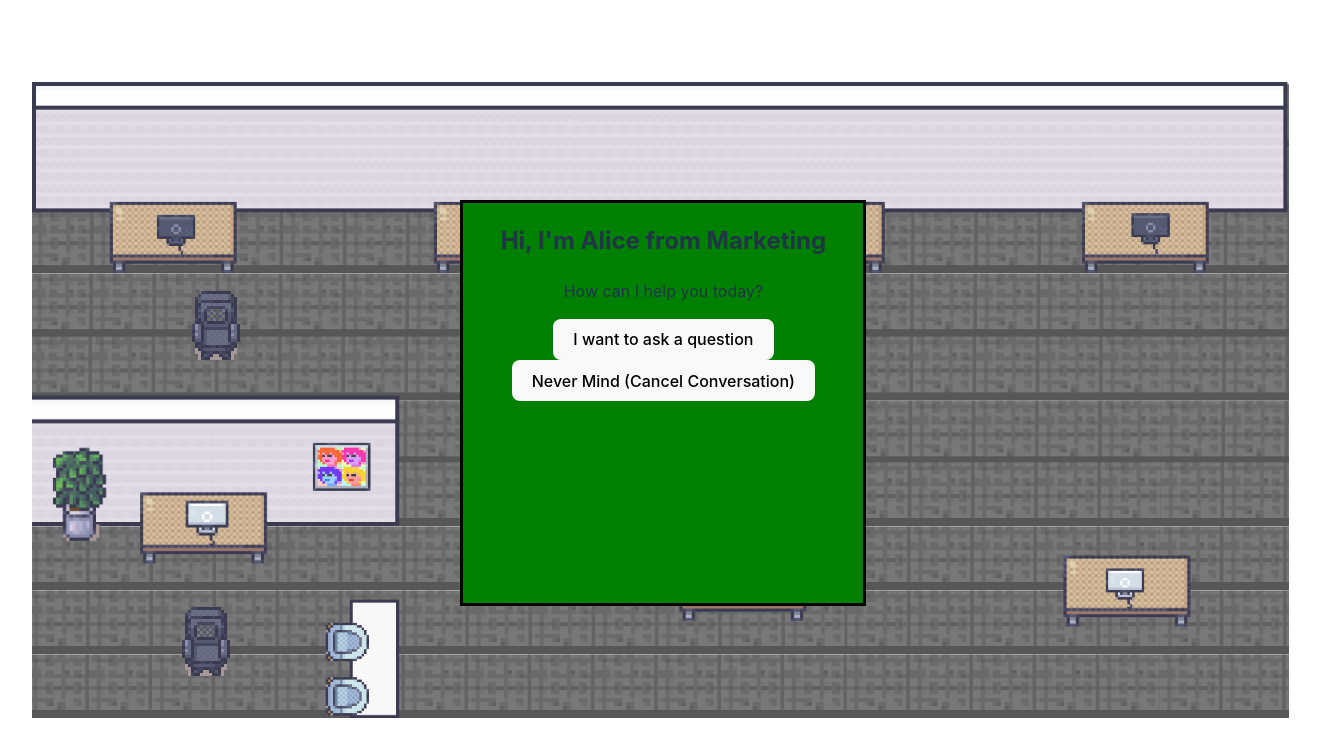
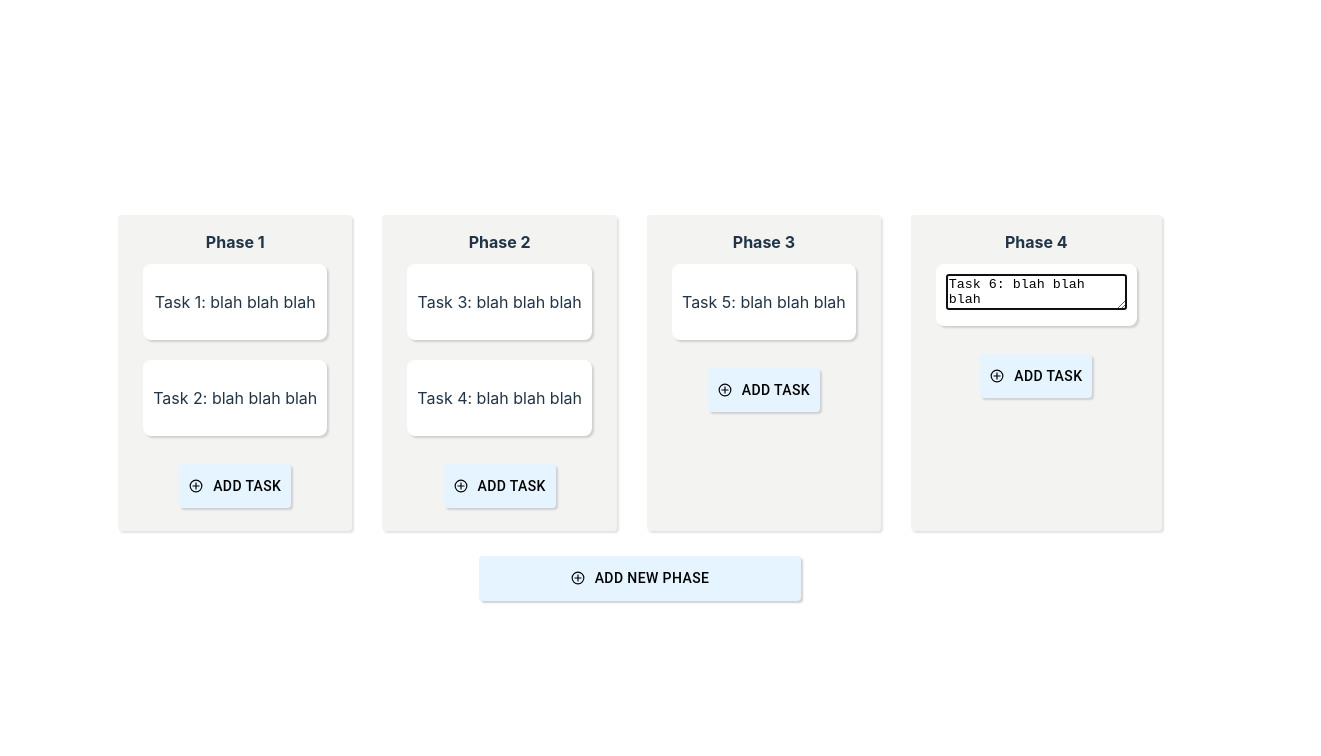
Before and after one commit to st9488/HackUTD-2023, a React (Vite) app in the folder frontend/: page /kanban in a window 1280 px wide. Shown: the top 756 px of the page, 1321 px wide, since content can reach past the window. Built offline with nearby package versions, Linux system fonts and the light colour scheme.

Commit message:
added dynamic completed variable

```diff
--- a/frontend/src/App.tsx
+++ b/frontend/src/App.tsx
@@ -5,7 +5,7 @@ import KanbanPage from './kanban/KanbanPage';
 
 function App() {
 
-  const [onGame, setOnGame] = useState(true);
+  const [onGame, setOnGame] = useState(false);
 
   return (
     <>
--- a/frontend/src/kanban/KanbanCard.tsx
+++ b/frontend/src/kanban/KanbanCard.tsx
@@ -1,8 +1,9 @@
 import { useState } from "react";
 import { BsFillTrash3Fill } from 'react-icons/bs';
+import { AiOutlineCheckCircle } from 'react-icons/ai';
+import { GrUpdate } from 'react-icons/gr';
 import { Id, Task } from "../kanban/types";
 import { useSortable } from "@dnd-kit/sortable";
-import { CSS } from "@dnd-kit/utilities";
 import { Button, Container } from "@mui/material";
 
 interface Props {
@@ -11,16 +12,30 @@ interface Props {
   updateTask: (id: Id, content: string) => void;
 }
 
+function toggleTaskCompletion(task: Task): Task {
+  return {
+    ...task,
+    completed: !task.completed,
+  };
+}
+
 function KanbanCard({ task, deleteTask, updateTask }: Props) {
   const [mouseIsOver, setMouseIsOver] = useState(false);
   const [editMode, setEditMode] = useState(true);
+  const [isButtonClicked, setIsButtonClicked] = useState(false);
+  const [currentTask, setCurrentTask] = useState(task);
+
+  const handleButtonClick = () => {
+    setIsButtonClicked(!isButtonClicked);
+    const updatedTask = toggleTaskCompletion(currentTask);
+    setCurrentTask(updatedTask);
+    console.log('Task marked as completed:', updatedTask);
+  };
 
   const {
     setNodeRef,
     attributes,
     listeners,
-    transform,
-    transition,
     isDragging,
   } = useSortable({
     id: task.id,
@@ -32,12 +47,11 @@ function KanbanCard({ task, deleteTask, updateTask }: Props) {
   });
 
   const style = {
-    backgroundColor: 'white',
+    backgroundColor: isButtonClicked ? '#d9ead3' : 'white',
     borderRadius: 8,
     padding: 10,
     margin: 10,
-    // transition,
-    // transform: CSS.Transform.toString(transform),
+    boxShadow: '2px 2px 2px #D0D0D0',
   };
 
   const useStyle = {
@@ -47,11 +61,13 @@ function KanbanCard({ task, deleteTask, updateTask }: Props) {
         justifyContent: 'center',
         textAlign: 'center',
         padding: '10px',
+        margin: '5px',
+        boxShadow: '1px 1px 1px #D0D0D0',
 
       "&:hover": {
         backgroundColor: "#A9DAFF !important",
         color: 'black',
-        boxShadow: "none !important",
+        boxShadow: "'1px 1px 1px #D0D0D0' !important",
       },
       "&:active": {
         boxShadow: "none !important",
@@ -70,10 +86,6 @@ function KanbanCard({ task, deleteTask, updateTask }: Props) {
       <div
         ref={setNodeRef}
         style={style}
-      //   className="
-      //   opacity-30
-      // bg-mainBackgroundColor p-2.5 h-[100px] min-h-[100px] items-center flex text-left rounded-xl border-2 border-rose-500  cursor-grab relative
-      // "
       />
     );
   }
@@ -85,13 +97,8 @@ function KanbanCard({ task, deleteTask, updateTask }: Props) {
         style={style}
         {...attributes}
         {...listeners}
-        // className="bg-mainBackgroundColor p-2.5 h-[100px] min-h-[100px] items-center flex text-left rounded-xl hover:ring-2 hover:ring-inset hover:ring-rose-500 cursor-grab relative"
       >
         <textarea
-        //   className="
-        // h-[90%]
-        // w-full resize-none border-none rounded bg-transparent text-white focus:outline-none
-        // "
           value={task.content}
           autoFocus
           placeholder="Task content here"
@@ -113,8 +120,7 @@ function KanbanCard({ task, deleteTask, updateTask }: Props) {
       style={style}
       {...attributes}
       {...listeners}
-      onClick={toggleEditMode}
-      // className="bg-mainBackgroundColor p-2.5 h-[100px] min-h-[100px] items-center flex text-left rounded-xl hover:ring-2 hover:ring-inset hover:ring-rose-500 cursor-grab relative task"
+      onDoubleClick={toggleEditMode}
       onMouseEnter={() => {
         setMouseIsOver(true);
       }}
@@ -123,20 +129,27 @@ function KanbanCard({ task, deleteTask, updateTask }: Props) {
       }}
     >
       <p
-      // className="my-auto h-[90%] w-full overflow-y-auto overflow-x-hidden whitespace-pre-wrap"
       >
         {task.content}
       </p>
 
       {mouseIsOver && (
+        <Container>
+          <Button sx={useStyle.Button}
+          onClick={() => {
+            handleButtonClick()
+          }}
+        >
+          <AiOutlineCheckCircle />
+        </Button>
         <Button sx={useStyle.Button}
           onClick={() => {
             deleteTask(task.id);
           }}
-          // className="stroke-white absolute right-4 top-1/2 -translate-y-1/2 bg-columnBackgroundColor p-2 rounded opacity-60 hover:opacity-100"
         >
           <BsFillTrash3Fill />
         </Button>
+        </Container>
       )}
     </div>
   );
--- a/frontend/src/kanban/KanbanLane.tsx
+++ b/frontend/src/kanban/KanbanLane.tsx
@@ -2,11 +2,9 @@ import { SortableContext, useSortable } from "@dnd-kit/sortable";
 import { BsFillTrash3Fill } from 'react-icons/bs';
 import { GrAddCircle } from 'react-icons/gr';
 import { Column, Id, Task } from "./types";
-import { CSS } from "@dnd-kit/utilities";
 import { useMemo, useState } from "react";
 import KanbanCard from "./KanbanCard";
 import { Button } from "@mui/material";
-import { withStyles } from "@material-ui/core";
 
 interface Props {
   column: Column;
@@ -39,8 +37,6 @@ function KanbanLane({
     setNodeRef,
     attributes,
     listeners,
-    transform,
-    transition,
     isDragging,
   } = useSortable({
     id: column.id,
@@ -59,11 +55,12 @@ function KanbanLane({
         textAlign: 'center',
         padding: '10px',
         margin: 1,
+        boxShadow: '2px 2px 2px #D0D0D0',
 
       "&:hover": {
         backgroundColor: "#A9DAFF !important",
         color: 'black',
-        boxShadow: "none !important",
+        boxShadow: "2px 2px 2px #D0D0D0 !important",
       },
       "&:active": {
         boxShadow: "none !important",
@@ -72,26 +69,14 @@ function KanbanLane({
     },
   };
 
-//   const StyledButton = withStyles({
-//   root: {
-//     color: 'black',
-//     backgroundColor: 'black',
-//     justifyContent: 'center',
-//     textAlign: 'center',
-//     '&:hover': {
-//       color: 'pink',
-//       backgroundColor: 'red',
-//   },
-// }})(Button);
-
   const style = {
-    backgroundColor: '#E7E7E7',
+    backgroundColor: '#F3F3F2',
     borderRadius: 4,
     justifyContent: 'center',
     padding: 15,
     margin: 15,
-    // transition,
-    // transform: CSS.Transform.toString(transform),
+    boxShadow: '2px 2px 2px #E3E3E3',
+
   };
 
 
@@ -100,18 +85,6 @@ function KanbanLane({
       <div
         ref={setNodeRef}
         style={{backgroundColor: 'red', opacity: 40, border: 2, borderColor: 'pink', display: 'flex'}}
-    //     className="
-    //   bg-columnBackgroundColor
-    //   opacity-40
-    //   border-2
-    //   border-pink-500
-    //   w-[350px]
-    //   h-[500px]
-    //   max-h-[500px]
-    //   rounded-md
-    //   flex
-    //   flex-col
-    //   "
       ></div>
     );
 
@@ -122,15 +95,6 @@ function KanbanLane({
     <div
       ref={setNodeRef}
       style={style}
-//       className="
-//   bg-columnBackgroundColor
-//   w-[350px]
-//   h-[500px]
-//   max-h-[500px]
-//   rounded-md
-//   flex
-//   flex-col
-//   "
     >
       {/* Column title */}
       <div
@@ -146,42 +110,13 @@ function KanbanLane({
             setMouseIsOver(false);
           }}
         style={{fontWeight: 'bold'}}
-    //     className="
-    //   bg-mainBackgroundColor
-    //   text-md
-    //   h-[60px]
-    //   cursor-grab
-    //   rounded-md
-    //   rounded-b-none
-    //   p-3
-    //   font-bold
-    //   border-columnBackgroundColor
-    //   border-4
-    //   flex
-    //   items-center
-    //   justify-between
-    //   "
       >
-        <div
-        //className="flex gap-2"
-        >
-          <div
-        //     className="
-        // flex
-        // justify-center
-        // items-center
-        // bg-columnBackgroundColor
-        // px-2
-        // py-1
-        // text-sm
-        // rounded-full
-        // "
-          >
+        <div>
+          <div>
           </div>
           {!editMode && column.title}
           {editMode && (
             <input
-            //   className="bg-black focus:border-rose-500 border rounded outline-none px-2"
               value={column.title}
               onChange={(e) => updateColumn(column.id, e.target.value)}
               autoFocus
@@ -200,21 +135,11 @@ function KanbanLane({
           onClick={() => {
             deleteColumn(column.id);
           }}
-        //   className="
-        // stroke-gray-500
-        // hover:stroke-white
-        // hover:bg-columnBackgroundColor
-        // rounded
-        // px-1
-        // py-2
-        // "
         >
           <BsFillTrash3Fill />
         </Button>
         )}
       </div>
-
-      {/* Column task container */}
       <div style={{display: 'flex', flexDirection: 'column', flexGrow: 1, paddingBottom: 10}}>
         <SortableContext items={tasksIds}>
           {tasks.map((task) => (
@@ -227,9 +152,7 @@ function KanbanLane({
           ))}
         </SortableContext>
       </div>
-      {/* Column footer */}
       <Button sx={useStyle.Button}
-        //   style={{backgroundColor: '#D2EDFF', justifyContent: 'center', textAlign: 'center', color: 'black'}}
           onClick={() => {
             createTask(column.id);
           }}
@@ -237,15 +160,6 @@ function KanbanLane({
             <GrAddCircle style={{paddingRight: 10}}/>
             Add Task
           </Button>
-      {/* <button
-        className="flex gap-2 items-center border-columnBackgroundColor border-2 rounded-md p-4 border-x-columnBackgroundColor hover:bg-mainBackgroundColor hover:text-rose-500 active:bg-black"
-        onClick={() => {
-          createTask(column.id);
-        }}
-      >
-        <GrAddCircle />
-        Add task
-      </button> */}
     </div>
   );
 }
--- a/frontend/src/kanban/KanbanPage.tsx
+++ b/frontend/src/kanban/KanbanPage.tsx
@@ -52,32 +52,38 @@ const defaultTasks: Task[] = [
     id: "1",
     columnId: "phase1",
     content: "Task 1: blah blah blah",
+    completed: false,
   },
   {
     id: "2",
     columnId: "phase1",
     content:
       "Task 2: blah blah blah",
+      completed: false,
   },
   {
     id: "3",
     columnId: "phase2",
     content: "Task 3: blah blah blah",
+    completed: false,
   },
   {
     id: "4",
     columnId: "phase2",
     content: "Task 4: blah blah blah",
+    completed: false,
   },
   {
     id: "5",
     columnId: "phase3",
     content: "Task 5: blah blah blah ",
+    completed: false,
   },
   {
     id: "6",
     columnId: "phase4",
     content: "Task 6: blah blah blah",
+    completed: false,
   },
 ];
 
@@ -106,11 +112,13 @@ function KanbanBoard() {
         justifyContent: 'center',
         textAlign: 'center',
         padding: '10px',
+        boxShadow: '2px 2px 2px #D0D0D0',
+        width: '30%',
 
       "&:hover": {
         backgroundColor: "#A9DAFF !important",
         color: 'black',
-        boxShadow: "none !important",
+        boxShadow: "'2px 2px 2px #D0D0D0' !important",
       },
       "&:active": {
         boxShadow: "none !important",
@@ -127,7 +135,7 @@ function KanbanBoard() {
         onDragEnd={onDragEnd}
         onDragOver={onDragOver}
       >
-        <Grid container spacing={5} style={{display: 'flex', justifyContent: 'center', alignContent: 'center'}}>
+        <Grid container spacing={0} style={{display: 'flex', justifyContent: 'center', alignContent: 'center', marginBottom: 10}}>
             <SortableContext items={columnsId}>
               {columns.map((col) => (
                 <KanbanLane
@@ -149,7 +157,7 @@ function KanbanBoard() {
             }}
           >
             <GrAddCircle style={{paddingRight: 10}}/>
-            Add Phase
+            Add New Phase
           </Button>
 
         {createPortal(
@@ -186,6 +194,7 @@ function KanbanBoard() {
       id: generateId(),
       columnId,
       content: `Task ${tasks.length + 1}`,
+      completed: false
     };
 
     setTasks([...tasks, newTask]);
```
